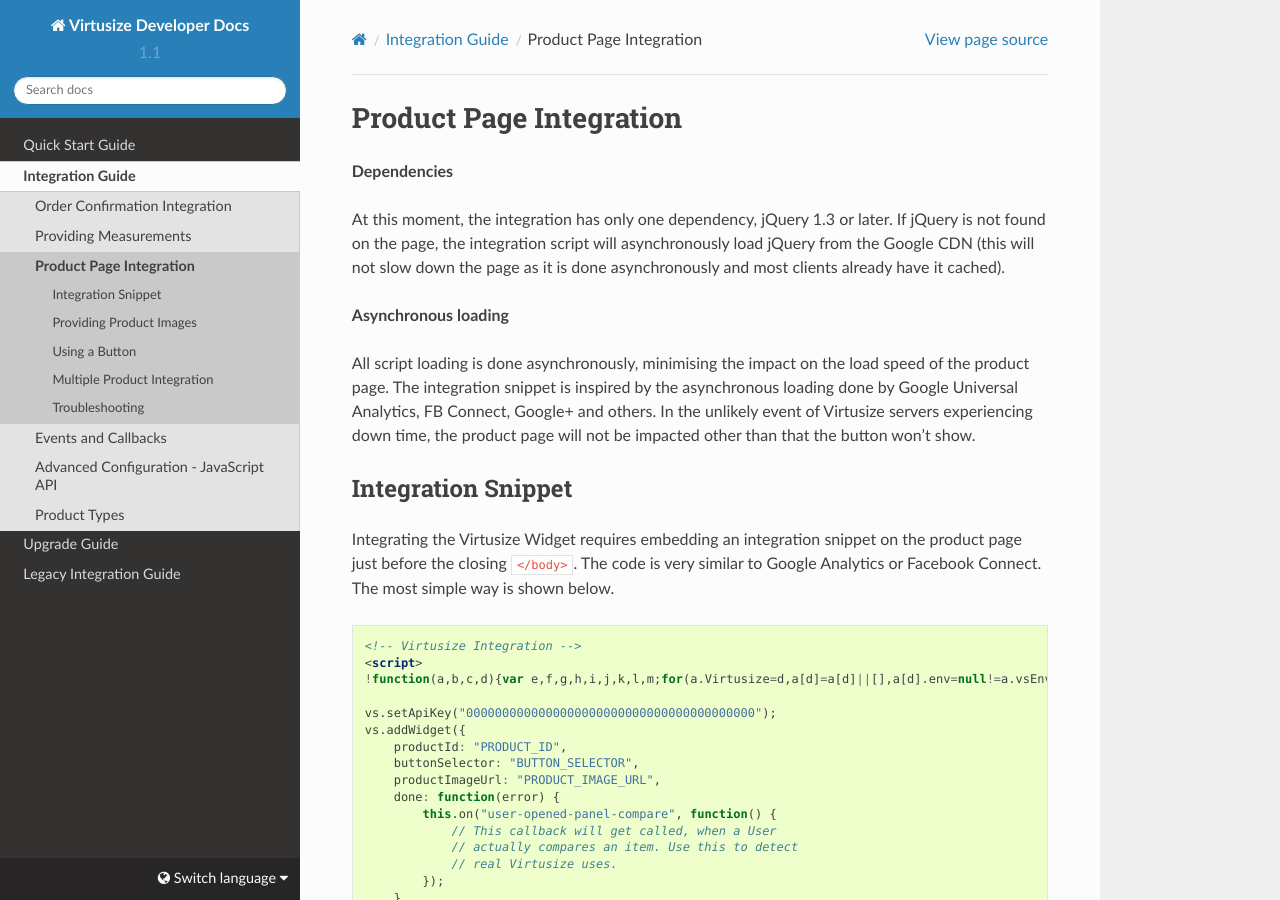
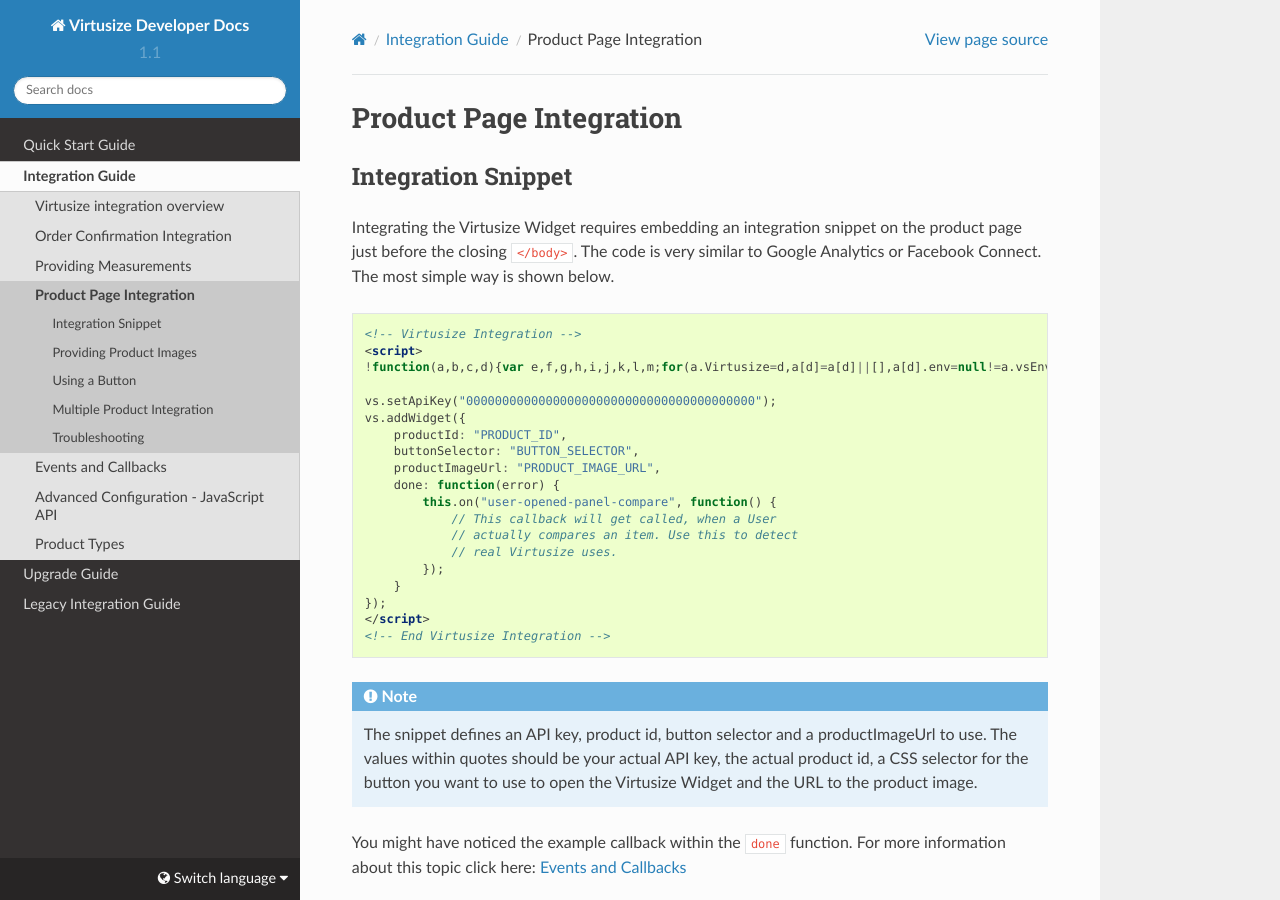
Before and after one commit to virtusize/virtusize.github.io, a Sphinx documentation site: the page built from source/integration-guide/integration.rst, in a window 1280 px wide and 900 px high. Built offline with Sphinx 7.4.7 and the Read the Docs theme 2.0.0, drawn with Linux system fonts in a browser that asks for light colours.

Commit message:
Feature: Added integration overview

```diff
--- a/source/integration-guide.rst
+++ b/source/integration-guide.rst
@@ -39,6 +39,7 @@
    :maxdepth: 2
    :glob:
 
+   integration-guide/overview
    integration-guide/order-confirmation
    integration-guide/measurements
    integration-guide/integration
--- a/source/integration-guide/integration.rst
+++ b/source/integration-guide/integration.rst
@@ -2,21 +2,6 @@
 
 Product Page Integration
 ========================
-
-**Dependencies**
-
-At this moment, the integration has only one dependency, jQuery 1.3 or later.
-If jQuery is not found on the page, the integration script will asynchronously
-load jQuery from the Google CDN (this will not slow down the page as it is done
-asynchronously and most clients already have it cached).
-
-**Asynchronous loading**
-
-All script loading is done asynchronously, minimising the impact on the load
-speed of the product page. The integration snippet is inspired by the
-asynchronous loading done by Google Universal Analytics, FB Connect, Google+
-and others. In the unlikely event of Virtusize servers experiencing down time,
-the product page will not be impacted other than that the button won't show.
 
 .. _label-integration-snippet:
 
```
Also changed, not shown: source/integration-guide/overview.rst (added, +55 -0 lines).
